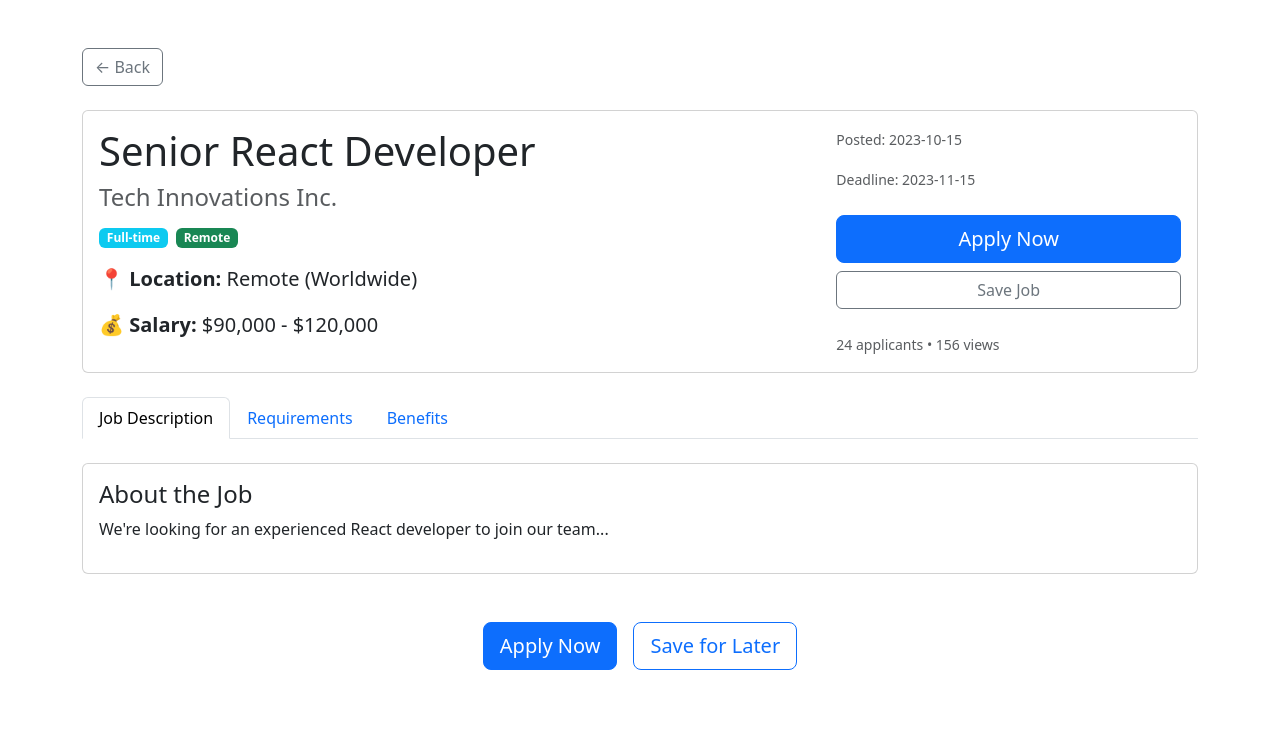
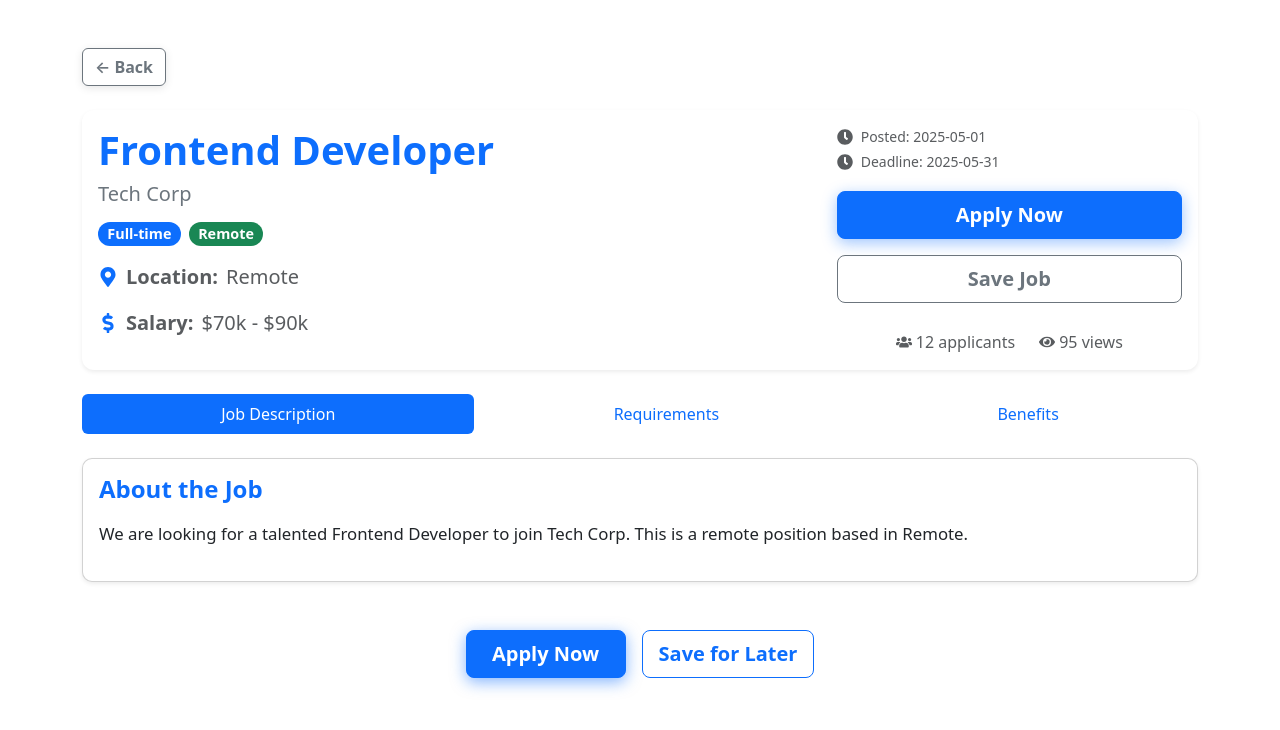
Before and after one commit to nazlinres01/remote-work-finder, a React (Create React App) app: page /jobs/1 in a window 1280 px wide. Shown: the top 730 px of the page. Built offline with nearby package versions, Linux system fonts and the light colour scheme.

Commit message:
jobs detail routing problem solved

```diff
--- a/package.json
+++ b/package.json
@@ -12,6 +12,7 @@
     "react-bootstrap": "^2.10.10",
     "react-bootstrap-icons": "^1.11.6",
     "react-dom": "^19.1.0",
+    "react-icons": "^5.5.0",
     "react-router-dom": "^7.6.0",
     "react-scripts": "5.0.1",
     "web-vitals": "^2.1.4"
--- a/src/pages/JobDetail.js
+++ b/src/pages/JobDetail.js
@@ -1,7 +1,21 @@
-import React, { useState, useEffect } from 'react';
-import { useParams, useNavigate } from 'react-router-dom';
-import { Container, Row, Col, Card, Button, Badge, Tab, Tabs, Alert, Spinner } from 'react-bootstrap';
-import 'bootstrap/dist/css/bootstrap.min.css';
+import React, { useState, useEffect } from "react";
+import { useParams, useNavigate } from "react-router-dom";
+import {
+  Container,
+  Row,
+  Col,
+  Card,
+  Button,
+  Badge,
+  Tab,
+  Tabs,
+  Alert,
+  Spinner,
+} from "react-bootstrap";
+import "bootstrap/dist/css/bootstrap.min.css";
+import { FaMapMarkerAlt, FaDollarSign, FaUsers, FaEye, FaClock } from "react-icons/fa";
+
+import { featuredJobs } from "./HomePage"; // Import yolu kendi projenize göre ayarlayın
 
 const JobDetail = () => {
   const { jobId } = useParams();
@@ -9,84 +23,45 @@ const JobDetail = () => {
   const [job, setJob] = useState(null);
   const [loading, setLoading] = useState(true);
   const [error, setError] = useState(null);
-  const [activeTab, setActiveTab] = useState('description');
+  const [activeTab, setActiveTab] = useState("description");
 
-  // Mock API call
   useEffect(() => {
-    const fetchJob = async () => {
-      try {
-        // Gerçek uygulamada burada API çağrısı yapılır
-        const mockJobs = [
-          {
-            id: 1,
-            title: "Senior React Developer",
-            company: "Tech Innovations Inc.",
-            location: "Remote (Worldwide)",
-            type: "Full-time",
-            salary: "$90,000 - $120,000",
-            postedDate: "2023-10-15",
-            deadline: "2023-11-15",
-            description: "We're looking for an experienced React developer to join our team...",
-            requirements: [
-              "5+ years of React experience",
-              "Proficient in TypeScript",
-              "Experience with Redux or Context API"
-            ],
-            benefits: [
-              "Flexible working hours",
-              "Annual tech budget",
-              "Health insurance"
-            ],
-            isRemote: true,
-            applicants: 24,
-            views: 156
-          },
-          {
-            id: 2,
-            title: "UX/UI Designer",
-            company: "Creative Minds",
-            location: "Hybrid (Istanbul)",
-            type: "Contract",
-            salary: "$40/hour",
-            postedDate: "2023-10-20",
-            deadline: "2023-11-10",
-            description: "Join our design team to create beautiful interfaces...",
-            requirements: [
-              "3+ years of design experience",
-              "Figma expertise",
-              "Portfolio required"
-            ],
-            benefits: [
-              "Remote work options",
-              "Creative freedom",
-              "International team"
-            ],
-            isRemote: false,
-            applicants: 12,
-            views: 89
-          }
-        ];
+    const id = Number(jobId);
+    const foundJob = featuredJobs.find((j) => j.id === id);
 
-        const foundJob = mockJobs.find(job => job.id === parseInt(jobId));
+    if (!foundJob) {
+      setError("Job not found");
+      setLoading(false);
+      return;
+    }
 
-        if (!foundJob) {
-          throw new Error('Job not found');
-        }
-
-        setJob(foundJob);
-      } catch (err) {
-        setError(err.message);
-      } finally {
-        setLoading(false);
-      }
+    const detailedJob = {
+      ...foundJob,
+      type: "Full-time",
+      postedDate: "2025-05-01",
+      deadline: "2025-05-31",
+      description: `We are looking for a talented ${foundJob.title} to join ${foundJob.company}. This is a remote position based in ${foundJob.location}.`,
+      requirements: [
+        "Relevant experience in the field",
+        "Strong communication skills",
+        "Ability to work independently",
+      ],
+      benefits: ["Flexible working hours", "Competitive salary", "Health insurance"],
+      isRemote: foundJob.location.toLowerCase().includes("remote"),
+      applicants: Math.floor(Math.random() * 50) + 1,
+      views: Math.floor(Math.random() * 200) + 50,
     };
 
-    fetchJob();
+    setJob(detailedJob);
+    setLoading(false);
   }, [jobId]);
 
   if (loading) {
     return (
-      <Container className="d-flex justify-content-center align-items-center" style={{ height: '100vh' }}>
+      <Container
+        className="d-flex justify-content-center align-items-center"
+        style={{ height: "100vh" }}
+      >
         <Spinner animation="border" variant="primary" />
       </Container>
     );
@@ -95,10 +70,10 @@ const JobDetail = () => {
   if (error) {
     return (
       <Container className="my-5">
-        <Alert variant="danger">
+        <Alert variant="danger" className="shadow-sm">
           <Alert.Heading>Error!</Alert.Heading>
           <p>{error}</p>
-          <Button variant="primary" onClick={() => navigate('/jobs')}>
+          <Button variant="primary" onClick={() => navigate("/jobs")}>
             Back to Jobs
           </Button>
         </Alert>
@@ -110,52 +85,112 @@ const JobDetail = () => {
     <Container className="my-5">
       <Row className="mb-4">
         <Col>
-          <Button variant="outline-secondary" onClick={() => navigate(-1)}>
+          <Button
+            variant="outline-secondary"
+            onClick={() => navigate(-1)}
+            className="fw-semibold"
+            style={{ boxShadow: "0 2px 8px rgba(0,0,0,0.1)" }}
+          >
             &larr; Back
           </Button>
         </Col>
       </Row>
 
-      <Card className="mb-4">
+      <Card
+        className="mb-4 shadow-sm"
+        style={{ borderRadius: "12px", border: "none" }}
+      >
         <Card.Body>
           <Row>
             <Col md={8}>
-              <h1>{job.title}</h1>
-              <h4 className="text-muted">{job.company}</h4>
-              <div className="d-flex align-items-center my-3">
-                <Badge bg="info" className="me-2">
+              <h1 className="fw-bold" style={{ color: "#0d6efd" }}>
+                {job.title}
+              </h1>
+              <h5 className="text-secondary mb-3">{job.company}</h5>
+
+              <div className="d-flex align-items-center gap-2 mb-3">
+                <Badge
+                  bg="primary"
+                  style={{ fontWeight: "600", fontSize: "0.9rem" }}
+                  pill
+                >
                   {job.type}
                 </Badge>
                 {job.isRemote && (
-                  <Badge bg="success">Remote</Badge>
+                  <Badge
+                    bg="success"
+                    style={{ fontWeight: "600", fontSize: "0.9rem" }}
+                    pill
+                  >
+                    Remote
+                  </Badge>
                 )}
               </div>
-              <p className="fs-5">
-                <strong>📍 Location:</strong> {job.location}
+
+              <p className="fs-5 d-flex align-items-center gap-2 text-muted">
+                <FaMapMarkerAlt color="#0d6efd" /> <strong>Location:</strong>{" "}
+                {job.location}
               </p>
-              <p className="fs-5">
-                <strong>💰 Salary:</strong> {job.salary}
+
+              <p className="fs-5 d-flex align-items-center gap-2 text-muted">
+                <FaDollarSign color="#0d6efd" /> <strong>Salary:</strong>{" "}
+                {job.salary}
               </p>
             </Col>
-            <Col md={4} className="d-flex flex-column justify-content-between">
+
+            <Col
+              md={4}
+              className="d-flex flex-column justify-content-between"
+              style={{ minHeight: "210px" }}
+            >
               <div>
-                <p className="text-muted">
-                  <small>Posted: {job.postedDate}</small>
+                <p className="text-muted d-flex align-items-center gap-2 mb-1">
+                  <FaClock /> <small>Posted: {job.postedDate}</small>
                 </p>
-                <p className="text-muted">
-                  <small>Deadline: {job.deadline}</small>
+                <p className="text-muted d-flex align-items-center gap-2">
+                  <FaClock /> <small>Deadline: {job.deadline}</small>
                 </p>
               </div>
-              <div className="d-grid gap-2">
-                <Button variant="primary" size="lg">
+
+              <div className="d-grid gap-3">
+                <Button
+                  variant="primary"
+                  size="lg"
+                  className="fw-semibold"
+                  style={{
+                    boxShadow: "0 4px 15px rgba(13, 110, 253, 0.4)",
+                    borderRadius: "8px",
+                    transition: "all 0.3s ease",
+                  }}
+                  onMouseEnter={(e) =>
+                    (e.currentTarget.style.boxShadow =
+                      "0 6px 20px rgba(13, 110, 253, 0.7)")
+                  }
+                  onMouseLeave={(e) =>
+                    (e.currentTarget.style.boxShadow =
+                      "0 4px 15px rgba(13, 110, 253, 0.4)")
+                  }
+                >
                   Apply Now
                 </Button>
-                <Button variant="outline-secondary">
+
+                <Button
+                  variant="outline-secondary"
+                  size="lg"
+                  className="fw-semibold"
+                  style={{ borderRadius: "8px" }}
+                >
                   Save Job
                 </Button>
               </div>
-              <div className="mt-3 text-muted">
-                <small>{job.applicants} applicants • {job.views} views</small>
+
+              <div className="mt-4 text-muted d-flex align-items-center justify-content-center gap-4 fs-6">
+                <div className="d-flex align-items-center gap-1">
+                  <FaUsers /> {job.applicants} applicants
+                </div>
+                <div className="d-flex align-items-center gap-1">
+                  <FaEye /> {job.views} views
+                </div>
               </div>
             </Col>
           </Row>
@@ -166,34 +201,47 @@ const JobDetail = () => {
         activeKey={activeTab}
         onSelect={(k) => setActiveTab(k)}
         className="mb-4"
+        fill
+        variant="pills"
+        style={{ cursor: "pointer" }}
       >
         <Tab eventKey="description" title="Job Description">
-          <Card className="mt-3">
+          <Card className="mt-3 shadow-sm" style={{ borderRadius: "10px" }}>
             <Card.Body>
-              <h4>About the Job</h4>
-              <p>{job.description}</p>
+              <h4 className="fw-bold mb-3" style={{ color: "#0d6efd" }}>
+                About the Job
+              </h4>
+              <p style={{ lineHeight: "1.7", fontSize: "1.05rem" }}>
+                {job.description}
+              </p>
             </Card.Body>
           </Card>
         </Tab>
+
         <Tab eventKey="requirements" title="Requirements">
-          <Card className="mt-3">
+          <Card className="mt-3 shadow-sm" style={{ borderRadius: "10px" }}>
             <Card.Body>
-              <h4>Requirements</h4>
-              <ul>
-                {job.requirements.map((req, index) => (
-                  <li key={index}>{req}</li>
+              <h4 className="fw-bold mb-3" style={{ color: "#0d6efd" }}>
+                Requirements
+              </h4>
+              <ul style={{ fontSize: "1rem", lineHeight: "1.6" }}>
+                {job.requirements.map((req, i) => (
+                  <li key={i}>{req}</li>
                 ))}
               </ul>
             </Card.Body>
           </Card>
         </Tab>
+
         <Tab eventKey="benefits" title="Benefits">
-          <Card className="mt-3">
+          <Card className="mt-3 shadow-sm" style={{ borderRadius: "10px" }}>
             <Card.Body>
-              <h4>Benefits</h4>
-              <ul>
-                {job.benefits.map((benefit, index) => (
-                  <li key={index}>{benefit}</li>
+              <h4 className="fw-bold mb-3" style={{ color: "#0d6efd" }}>
+                Benefits
+              </h4>
+              <ul style={{ fontSize: "1rem", lineHeight: "1.6" }}>
+                {job.benefits.map((ben, i) => (
+                  <li key={i}>{ben}</li>
                 ))}
               </ul>
             </Card.Body>
@@ -203,10 +251,33 @@ const JobDetail = () => {
 
       <Row className="mt-5">
         <Col className="text-center">
-          <Button variant="primary" size="lg" className="me-3">
+          <Button
+            variant="primary"
+            size="lg"
+            className="me-3 fw-semibold"
+            style={{
+              boxShadow: "0 4px 15px rgba(13, 110, 253, 0.5)",
+              borderRadius: "8px",
+              transition: "all 0.3s ease",
+              minWidth: "160px",
+            }}
+            onMouseEnter={(e) =>
+              (e.currentTarget.style.boxShadow =
+                "0 6px 20px rgba(13, 110, 253, 0.7)")
+            }
+            onMouseLeave={(e) =>
+              (e.currentTarget.style.boxShadow =
+                "0 4px 15px rgba(13, 110, 253, 0.5)")
+            }
+          >
             Apply Now
           </Button>
-          <Button variant="outline-primary" size="lg">
+          <Button
+            variant="outline-primary"
+            size="lg"
+            className="fw-semibold"
+            style={{ borderRadius: "8px", minWidth: "160px" }}
+          >
             Save for Later
           </Button>
         </Col>
```
Also changed, not shown: src/pages/HomePage.js (+9 -4 lines), 1 other file (tests, documents, lock files or other folders).
